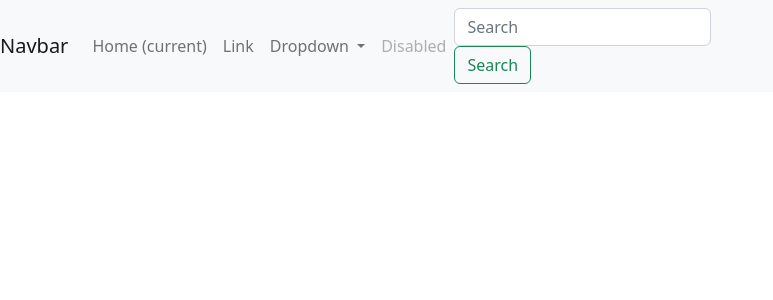
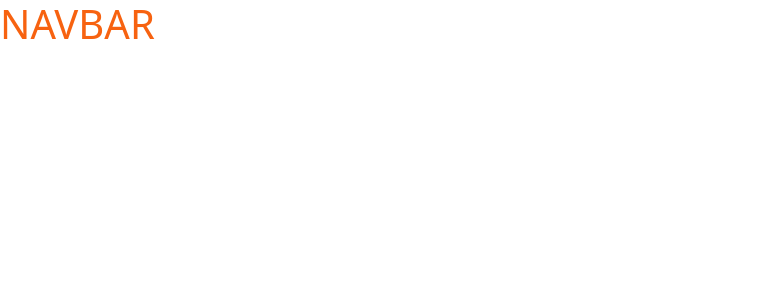
Before and after one commit to AlessioLaudicina/proj-html-vuejs, a Vue app: page / in a window 1280 px wide. Shown: the top 300 px of the page, without its empty margins (0-773 px from the left). Built offline with nearby package versions, Linux system fonts and the light colour scheme.

Commit message:
inizio creazione componenti header

```diff
--- a/src/App.vue
+++ b/src/App.vue
@@ -3,46 +3,35 @@
 </script>
 
 <template>
-  <nav class="navbar navbar-expand-lg navbar-light bg-light">
-    <a class="navbar-brand" href="#">Navbar</a>
-    <button class="navbar-toggler" type="button" data-toggle="collapse" data-target="#navbarSupportedContent"
-      aria-controls="navbarSupportedContent" aria-expanded="false" aria-label="Toggle navigation">
-      <span class="navbar-toggler-icon"></span>
-    </button>
+  <h1>NAVBAR</h1>
+  <header>
+    <!--header top -->
+    <!--header bottom -->
+  </header>
 
-    <div class="collapse navbar-collapse" id="navbarSupportedContent">
-      <ul class="navbar-nav mr-auto">
-        <li class="nav-item active">
-          <a class="nav-link" href="#">Home <span class="sr-only">(current)</span></a>
-        </li>
-        <li class="nav-item">
-          <a class="nav-link" href="#">Link</a>
-        </li>
-        <li class="nav-item dropdown">
-          <a class="nav-link dropdown-toggle" href="#" id="navbarDropdown" role="button" data-toggle="dropdown"
-            aria-haspopup="true" aria-expanded="false">
-            Dropdown
-          </a>
-          <div class="dropdown-menu" aria-labelledby="navbarDropdown">
-            <a class="dropdown-item" href="#">Action</a>
-            <a class="dropdown-item" href="#">Another action</a>
-            <div class="dropdown-divider"></div>
-            <a class="dropdown-item" href="#">Something else here</a>
-          </div>
-        </li>
-        <li class="nav-item">
-          <a class="nav-link disabled" href="#">Disabled</a>
-        </li>
-      </ul>
-      <form class="form-inline my-2 my-lg-0">
-        <input class="form-control mr-sm-2" type="search" placeholder="Search" aria-label="Search">
-        <button class="btn btn-outline-success my-2 my-sm-0" type="submit">Search</button>
-      </form>
-    </div>
-  </nav>
+
+  <main>
+    <!-- float section -->
+    <!-- brands section -->
+    <!-- cards section -->
+    <!-- call to action  section -->
+    <!-- awards section -->
+    <!-- marketing resources section -->
+    <!-- contact  section -->
+
+  </main>
+
+  <footer>
+    <!-- footer top -->
+    <!-- footer bottom -->
+  </footer>
 </template>
 
 <style lang="scss">
 @use './styles/general.scss' as *;
 @use './styles/partials/variables' as *;
+
+h1 {
+  color: $ecstacy-cube-color;
+}
 </style>
--- a/src/styles/general.scss
+++ b/src/styles/general.scss
@@ -2,5 +2,6 @@
 
 body {
     font-family: $main-font;
+    background-color: $white-cube-color;
 
 }
```
Also changed, not shown: src/components/HelloWorld.vue (deleted, +0 -40 lines), src/components/HeaderBottom.vue (added), src/components/HeaderTop.vue (added).
